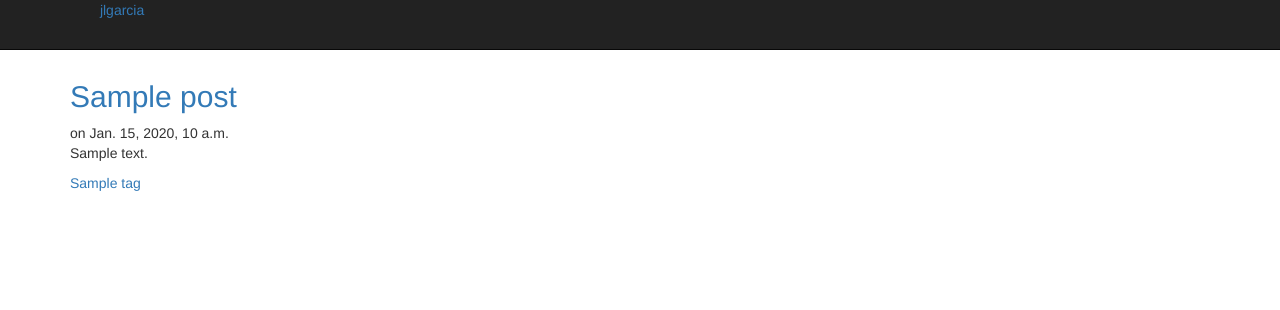
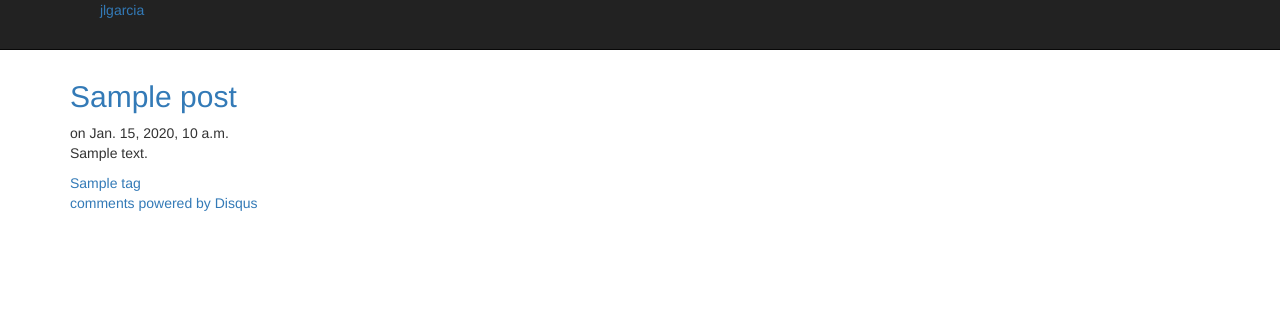
Before and after one commit to jlgarhdez/jlgarcia.me, a Django app: template blog/templates/post.html in a window 1280 px wide. Shown: the top 310 px of the page. Run offline with Django 3.2, Linux system fonts and the light colour scheme; the template is opened without the code that fills it: most values are stand-ins (such as "Sample title", 1, 10 or a date in 2020); some libraries are stand-ins or nearby versions.

Commit message:
Añadido Disqus

```diff
--- a/blog/templates/post.html
+++ b/blog/templates/post.html
@@ -18,5 +18,21 @@
 		{% if not forloop.last %}, {% endif %}
 	{% endfor %}
 </div>
+<div id="disqus_thread"></div>
+
+
+<script type="text/javascript">
+	/* * * CONFIGURATION VARIABLES: EDIT BEFORE PASTING INTO YOUR WEBPAGE * * */
+	var disqus_shortname = 'jlgarcia'; // required: replace example with your forum shortname
+
+	/* * * DON'T EDIT BELOW THIS LINE * * */
+	(function() {
+		var dsq = document.createElement('script'); dsq.type = 'text/javascript'; dsq.async = true;
+		dsq.src = 'http://' + disqus_shortname + '.disqus.com/embed.js';
+		(document.getElementsByTagName('head')[0] || document.getElementsByTagName('body')[0]).appendChild(dsq);
+	})();
+</script>
+<noscript>Please enable JavaScript to view the <a href="http://disqus.com/?ref_noscript">comments powered by Disqus.</a></noscript>
+<a href="http://disqus.com" class="dsq-brlink">comments powered by <span class="logo-disqus">Disqus</span></a>
 
 {% endblock %}
```
